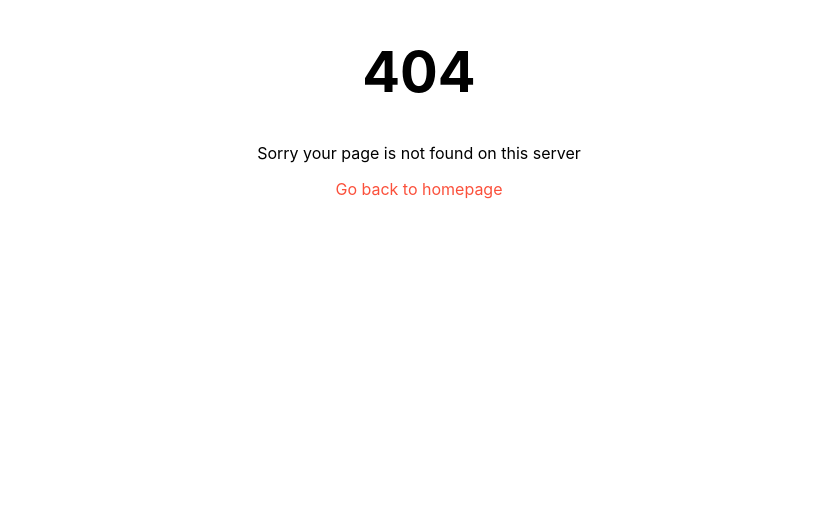
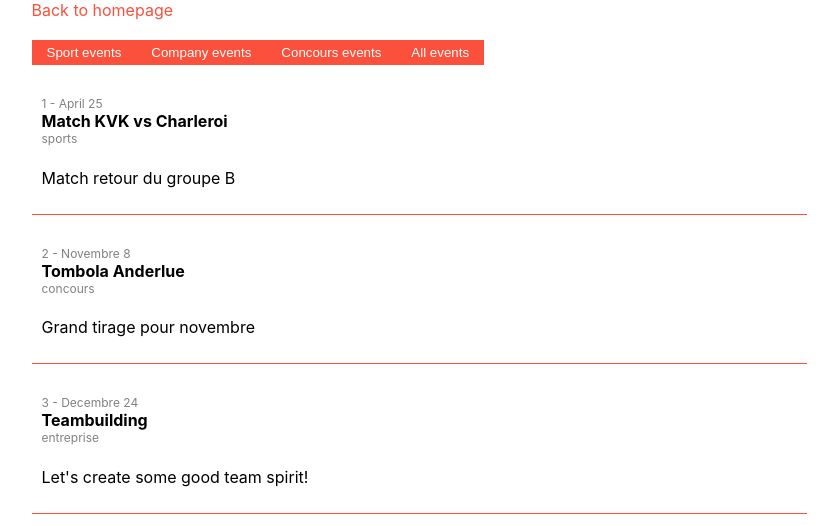
Before and after one commit to JonathanVisiedo/next-full, a Next.js app: page /events in a window 1280 px wide. Before the commit this address had no page. Shown: the top 526 px of the page, without its empty margins (221-1059 px from the left). Built offline with nearby package versions, Linux system fonts and the light colour scheme; data requests are answered from the project's data file.

Commit message:
add swr rendering on dynamic params

```diff
--- /dev/null
+++ b/components/Event.js
@@ -0,0 +1,18 @@
+import Link from 'next/link'
+
+const Event = ({event}) => {
+    return (
+        <div style={{ display:"inline-block",width:'100%', borderBottom: "1px solid #fb503b", padding: "10px"}}>
+            <h4>
+                <small>{event.id} - {event.date}</small> { event.title }
+                <small>{event.category}</small>
+            </h4>
+            <p>
+                {event.description}
+            </p>
+        </div>
+    )
+
+}
+
+export default Event
--- a/db.json
+++ b/db.json
@@ -1,4 +1,31 @@
 {
+  "dashboard": {
+    "posts": 5,
+    "likes": 100,
+    "followers": 60,
+    "following": 50
+  },
+  "events": [
+    {
+      "id": 1,
+      "title": "Match KVK vs Charleroi",
+      "description": "Match retour du groupe B",
+      "category": "sports",
+      "date": "April 25"
+    },{
+      "id": 2,
+      "title": "Tombola Anderlue",
+      "description": "Grand tirage pour novembre",
+      "category": "concours",
+      "date": "Novembre 8"
+    },{
+      "id": 3,
+      "title": "Teambuilding",
+      "description": "Let's create some good team spirit!",
+      "category": "entreprise",
+      "date": "Decembre 24"
+    }
+  ],
   "news": [
     {
       "id": 1,
--- a/package.json
+++ b/package.json
@@ -11,7 +11,8 @@
   "dependencies": {
     "next": "12.0.3",
     "react": "17.0.2",
-    "react-dom": "17.0.2"
+    "react-dom": "17.0.2",
+    "swr": "^1.0.1"
   },
   "devDependencies": {
     "eslint": "7.32.0",
--- /dev/null
+++ b/pages/events.js
@@ -0,0 +1,67 @@
+import Event from '../components/Event'
+import Link from "next/link";
+import { useState } from 'react'
+import { useRouter } from "next/router";
+
+
+const EventList = ({ eventList }) => {
+    const router = useRouter()
+    const [events, setEvents] = useState(eventList)
+
+    const fetchSportEvents = async (type = false) => {
+        document.querySelector('.active')?.classList.remove('active')
+
+        const response = await fetch(`http://localhost:4000/events${!type ?'': `?category=${type}`}`)
+        const events = await response.json()
+        setEvents(events)
+        router.push(`/events?category=${type}`, undefined, { shallow: true })
+    }
+
+    return <div style={{ width: "775px", margin: "0 auto"}}>
+        <div><Link href="/">Back to homepage</Link></div>
+        <div style={{marginTop:"20px"}}>
+            <button onClick={(e) => {
+                fetchSportEvents('sports')
+                e.target.classList.add('active')
+            }}>Sport events</button>
+            <button onClick={(e) => {
+                fetchSportEvents('entreprise')
+                e.target.classList.add('active')
+            }}>Company events</button>
+            <button onClick={(e) => {
+                fetchSportEvents('concours')
+                e.target.classList.add('active')
+            }}>Concours events</button>
+            <button onClick={(e) => {
+                fetchSportEvents()
+                e.target.classList.add('active')
+            }}>All events</button>
+        </div>
+
+        {
+            events.map((event) => {
+                return <Event event={event} key={`e${event.id}`}/>
+            })
+        }
+
+    </div>
+
+}
+
+export default EventList
+
+export async function getServerSideProps(context) {
+
+    const { query } = context
+    const queryString = query.category ? `category=${query.category}` : ''
+    const response = await fetch(`http://localhost:4000/events${`?`+queryString}`)
+    const events = await response.json()
+
+
+    return {
+        props: {
+            eventList: events
+        }
+    }
+
+}
--- a/pages/index.js
+++ b/pages/index.js
@@ -16,10 +16,16 @@ const Home = ({users}) => {
 
         <div style={{marginTop: "2px"}}>
             <div>
+                <Link href="/dashboard">Dashboard</Link>
+            </div>
+            <div>
                 <Link href="/blog">Blog</Link>
             </div>
             <div>
                 <Link href="/news">News</Link>
+            </div>
+            <div>
+                <Link href="/events">Events</Link>
             </div>
             <div>
                 <Link href="/product">Product</Link>
--- a/styles/globals.css
+++ b/styles/globals.css
@@ -16,6 +16,22 @@ a {
 }
 
 
+button {
+  outline:unset;
+  border:unset;
+  background: #fb503b;
+  color: #fff;
+  padding: 5px 15px;
+  cursor: pointer;
+  transition: background .3s ease;
+}
+
+button:hover, button.active {
+  background: #b33727;
+  transition: background .3s ease;
+}
+
+
 a {
   color: #fb503b;
   transition-duration: .3s;
```
Also changed, not shown: pages/dashboard-swr.js (added, +32 -0 lines), pages/dashboard.js (added, +40 -0 lines), 1 other file (tests, documents, lock files or other folders).
